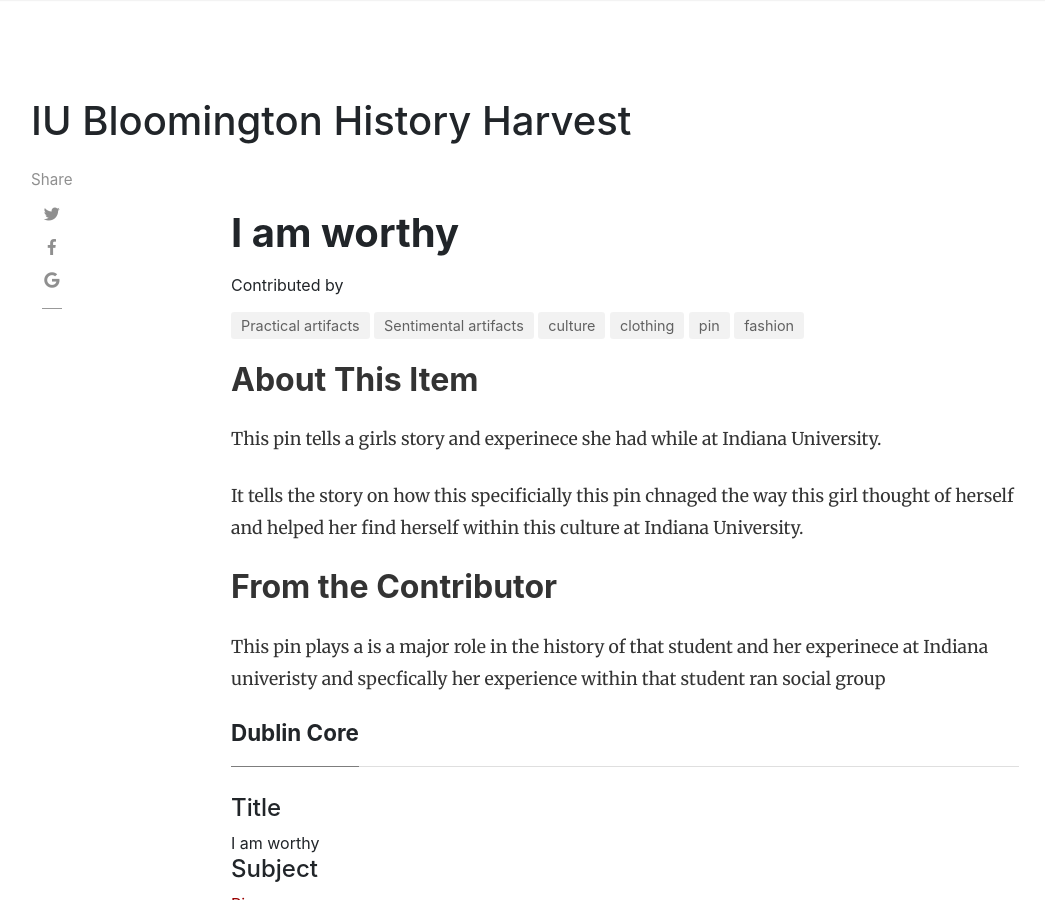
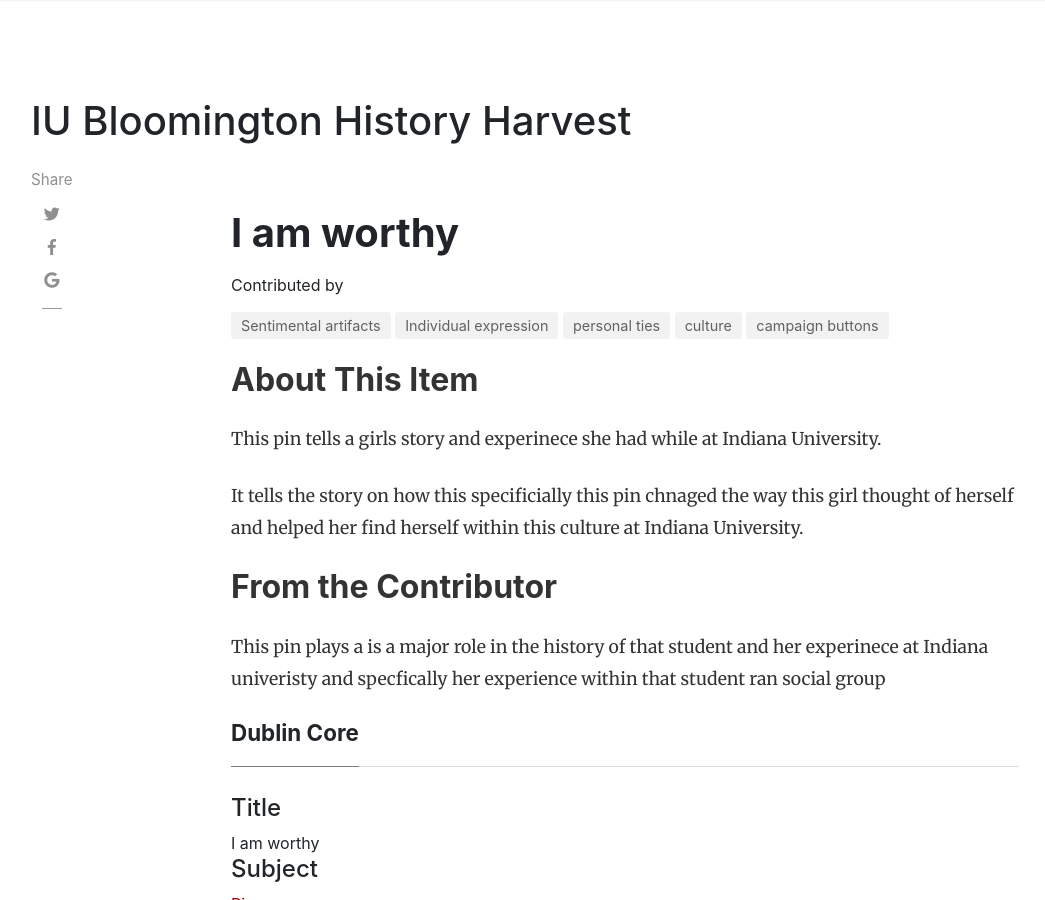
Before and after one commit to H301HistoryHarvest/H301HistoryHarvest, a Jekyll site: the page built from _items/2019-10-08-0002.md, in a window 1280 px wide and 900 px high. Shown: the whole window, without its empty margins (54-1099 px from the left). Built offline with Jekyll 4.4.1, drawn with Linux system fonts in a browser that asks for light colours; nearby versions of some CDN libraries; comment, search, counter and statistics services are not loaded.

Commit message:
Update 2019-10-08-0002.md

```diff
--- a/_items/2019-10-08-0002.md
+++ b/_items/2019-10-08-0002.md
@@ -10,8 +10,8 @@ itemsubject: Pin
 itemdate: ca. 2014
 itemtype: Physical Object
 shortdesc: Small navy blue pin, with red letters.
-categories: [ Sentimental,Practical ]
-tags: [  culture, clothing,pin, fashion  ]
+categories: [ Sentimental]
+tags: [Individual expression, personal ties, culture, campaign buttons]
 ---
 
 ## About This Item
```
